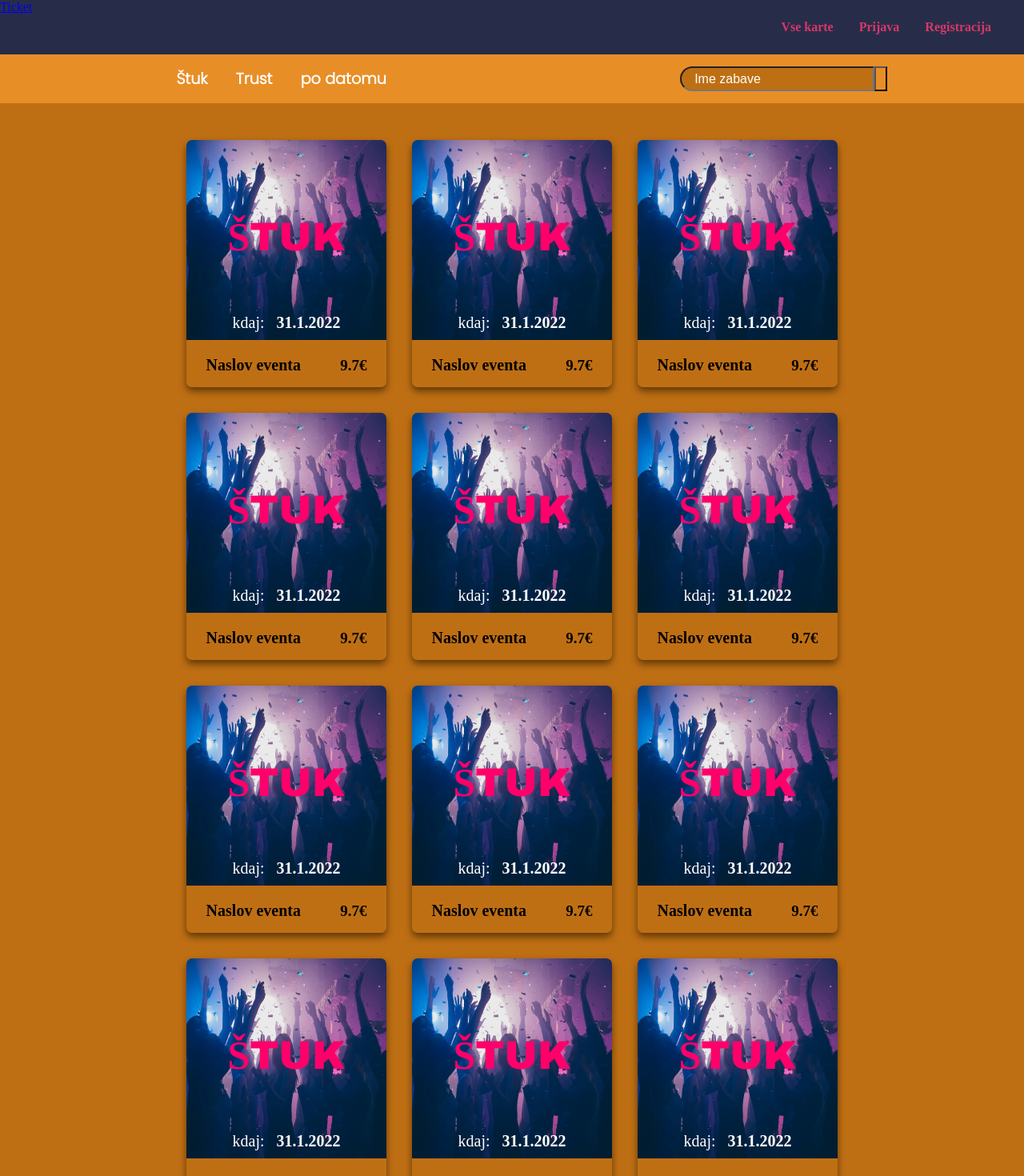
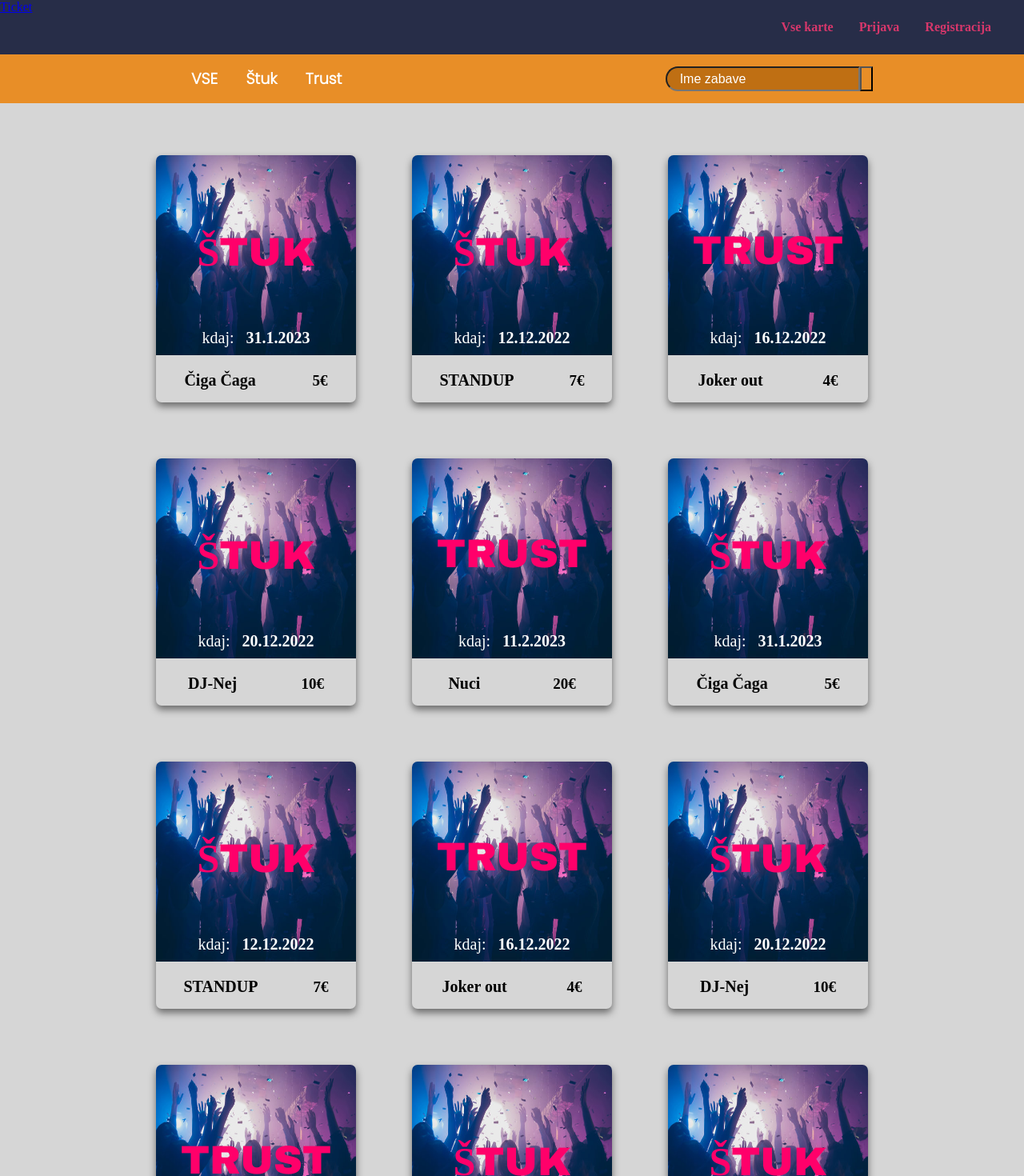
Before and after one commit to klemenNeco/rpo-projekt-frontend, a Next.js app: page /vsekarte in a window 1280 px wide. Shown: the top 1470 px of the page at 80% size. Built offline with nearby package versions, Linux system fonts and the light colour scheme.

Commit message:
delujoc filter

```diff
--- a/components/carouselcard.module.css
+++ b/components/carouselcard.module.css
@@ -1,4 +1,4 @@
-.Item{
+.Item {
   background-image: url(../slike/stukCarousel.png);
   background-position: center;
   background-size: 350px 200px;
@@ -12,10 +12,10 @@
   margin-left: 20px;
 }
 
-.itemText{
+.itemText {
   width: 350px;
   height: 80px;
-  background-color: #272D48;
+  background-color: #272d48;
   position: absolute;
   bottom: 0px;
   border-bottom-left-radius: 10px;
@@ -25,7 +25,7 @@
   align-content: center;
 }
 
-.right{
+.right {
   margin-left: 10px;
 }
 
@@ -33,11 +33,11 @@
   margin-bottom: 0;
 }
 
-.dateof{
+.dateof {
   margin-top: 0;
 }
 
-.price{
+.price {
   font-size: 30px;
   margin-right: 20px;
   margin-top: 20px;
--- a/components/karta.js
+++ b/components/karta.js
@@ -3,22 +3,22 @@
 import Image from "next/image";
 import styles from "./karta.module.css";
 import mypic from "../slike/party.jpg";
-const Karta = () => {
+const Karta = (props) => {
   return (
     <div>
       <div className={styles.event}>
         <div className={styles.banner}>
           <Image src={mypic} className={styles.poster} />
-          <h4 className={styles.klub}>ŠTUK</h4>
+          <h4 className={styles.klub}>{props.klub}</h4>
           <div className={styles.kdajdatum}>
             <p className={styles.kdaj}>kdaj:</p>
-            <h4 className={styles.datum}>31.1.2022</h4>
+            <h4 className={styles.datum}>{props.datum}</h4>
           </div>
         </div>
         <div className={styles.eventDetails}>
           <div className={styles.box}>
-            <h4 className={styles.naslov}>Naslov eventa</h4>
-            <p className={styles.ocena}>9.7€</p>
+            <h4 className={styles.naslov}>{props.naslov}</h4>
+            <p className={styles.ocena}>{props.cena}€</p>
           </div>
           <div className={styles.opis}></div>
         </div>
--- a/components/karta.module.css
+++ b/components/karta.module.css
@@ -4,6 +4,7 @@
   background-color: var(--secondary-color);
   margin: 1rem;
   border-radius: 7px;
+  margin: 35px;
   box-sizing: border-box;
   overflow: hidden;
   position: relative;
--- a/pages/vsekarte.js
+++ b/pages/vsekarte.js
@@ -1,16 +1,60 @@
+import { useState } from "react";
 import Link from "next/link";
 import Layout from "../components/layout";
 import Navbar from "../components/navbar";
 import styles from "../styles/vsekarte.module.css";
 import { FontAwesomeIcon } from "@fortawesome/react-fontawesome";
 import Karta from "../components/karta";
+import CarouselCard from "../components/carouselcard";
 
 const vsekarte = (props) => {
+  let štuk = false;
+  let trust = false;
+  const podatki = [
+    { klub: "ŠTUK", cena: 5, datum: "31.1.2023", naslov: "Čiga Čaga" },
+    { klub: "ŠTUK", cena: 7, datum: "12.12.2022", naslov: "STANDUP" },
+    { klub: "TRUST", cena: 4, datum: "16.12.2022", naslov: "Joker out" },
+    { klub: "ŠTUK", cena: 10, datum: "20.12.2022", naslov: "DJ-Nej" },
+    { klub: "TRUST", cena: 20, datum: "11.2.2023", naslov: "Nuci" },
+    { klub: "ŠTUK", cena: 5, datum: "31.1.2023", naslov: "Čiga Čaga" },
+    { klub: "ŠTUK", cena: 7, datum: "12.12.2022", naslov: "STANDUP" },
+    { klub: "TRUST", cena: 4, datum: "16.12.2022", naslov: "Joker out" },
+    { klub: "ŠTUK", cena: 10, datum: "20.12.2022", naslov: "DJ-Nej" },
+    { klub: "TRUST", cena: 20, datum: "11.2.2023", naslov: "Nuci" },
+    { klub: "ŠTUK", cena: 5, datum: "31.1.2023", naslov: "Čiga Čaga" },
+    { klub: "ŠTUK", cena: 7, datum: "12.12.2022", naslov: "STANDUP" },
+    { klub: "TRUST", cena: 4, datum: "16.12.2022", naslov: "Joker out" },
+    { klub: "ŠTUK", cena: 10, datum: "20.12.2022", naslov: "DJ-Nej" },
+    { klub: "TRUST", cena: 20, datum: "11.2.2023", naslov: "Nuci" },
+  ];
+  const [filtrirani, setFiltrirani] = useState(podatki);
+
+  const showStuk = (e) => {
+    e.preventDefault();
+    setFiltrirani(
+      podatki.filter((dogodek) => {
+        return dogodek.klub === "ŠTUK";
+      })
+    );
+  };
+  const showTrust = (e) => {
+    e.preventDefault();
+    setFiltrirani(
+      podatki.filter((dogodek) => {
+        return dogodek.klub === "TRUST";
+      })
+    );
+  };
+  const showVse = (e) => {
+    e.preventDefault();
+    setFiltrirani(podatki);
+  };
+
   return (
     <Layout>
       <style jsx global>{`
         body {
-          background-color: #bf6f13;
+          background-color: #d6d6d6;
         }
       `}</style>
       <Navbar />
@@ -19,13 +63,19 @@
           <nav>
             <ul className={styles.filther}>
               <li>
-                <a href="#">Štuk</a>
+                <a href="#" onClick={showVse}>
+                  VSE
+                </a>
               </li>
               <li>
-                <a href="#">Trust</a>
+                <a href="#" onClick={showStuk}>
+                  Štuk
+                </a>
               </li>
               <li>
-                <a href="#">po datomu</a>
+                <a href="#" onClick={showTrust}>
+                  Trust
+                </a>
               </li>
             </ul>
           </nav>
@@ -37,38 +87,16 @@
                 className={styles.inputText}
               ></input>
               <button>
-                <i class="fa-solid fa-magnifying-glass"></i>
+                <i></i>
               </button>
             </div>
           </form>
         </div>
       </div>
       <div className={styles.container}>
-        <Karta />
-        <Karta />
-        <Karta />
-        <Karta />
-        <Karta />
-        <Karta />
-        <Karta />
-        <Karta />
-        <Karta />
-        <Karta />
-        <Karta />
-        <Karta />
-        <Karta />
-        <Karta />
-        <Karta />
-        <Karta />
-        <Karta />
-        <Karta />
-        <Karta />
-        <Karta />
-        <Karta />
-        <Karta />
-        <Karta />
-        <Karta />
-        <Karta />
+        {filtrirani.map((item, index) => (
+          <Karta {...filtrirani[index]} />
+        ))}
       </div>
     </Layout>
   );
```
